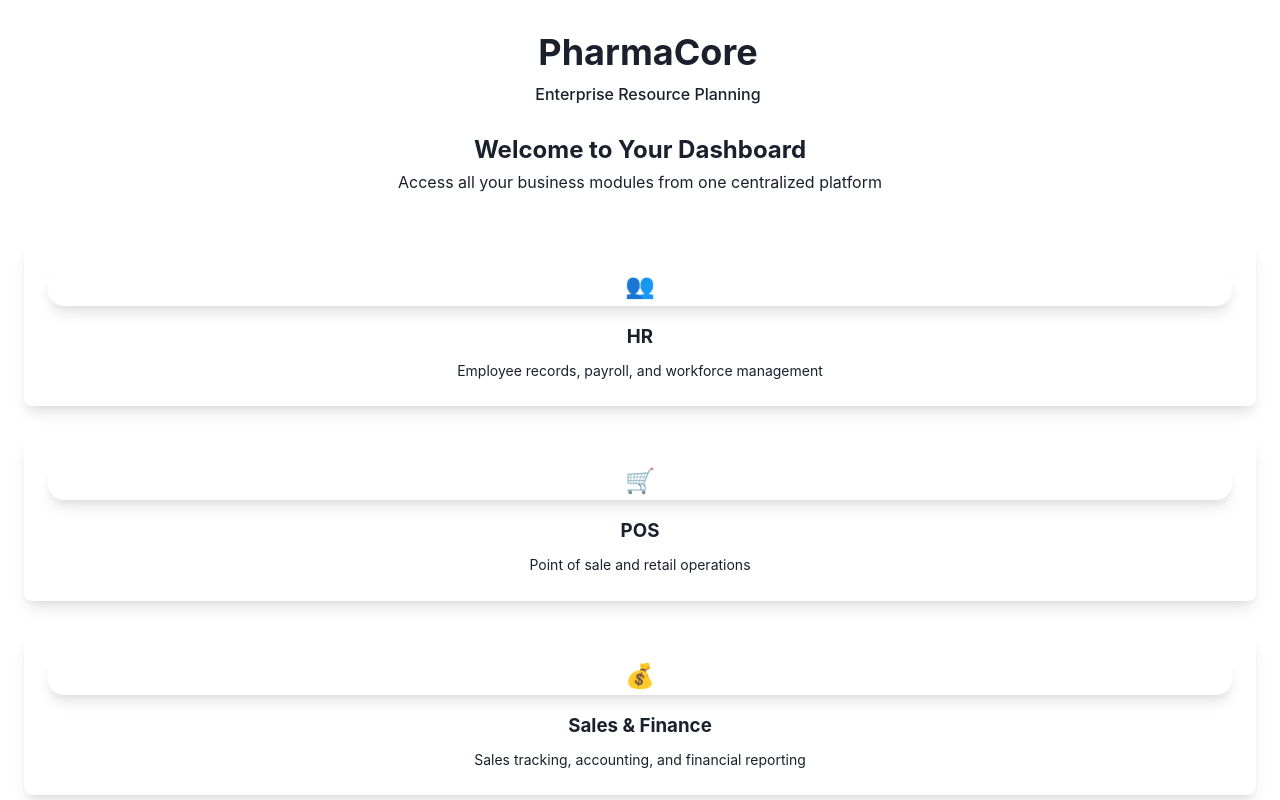
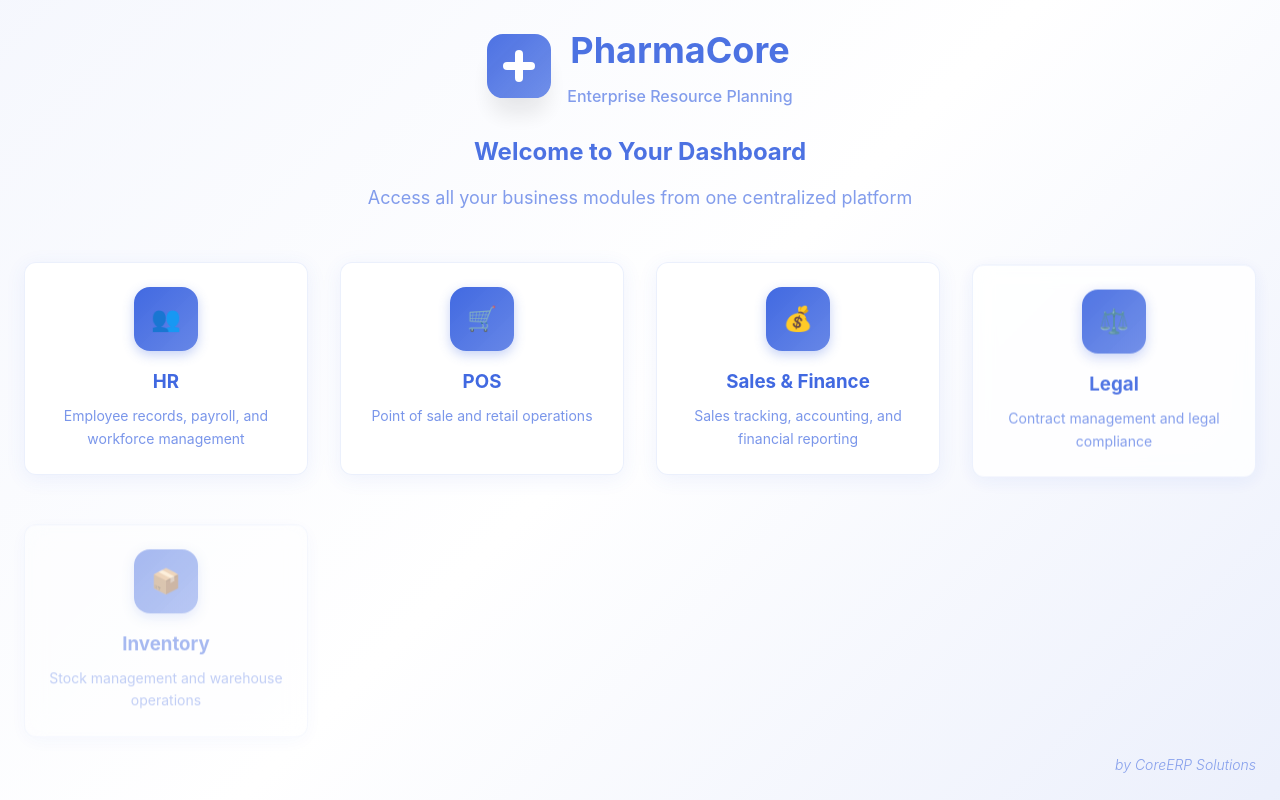
Before and after one commit to SeneshFitzroy/POWER_hackelite2.0, a React (Create React App) app: page / in a window 1280 px wide. Both pictures are taken after typing "name@example.com", "Sample123" into the empty fields and a click on the button "Sign In". Shown: the top 800 px of the page. Built offline with nearby package versions, Linux system fonts and the light colour scheme.

Commit message:
feat: Enhanced src/index.css, src/components/LoginScreen.js, src/components/ERPDashboard.js, public/images/npk-logo.png,  - Detailed changes: diff --git a/public/images/npk-logo.png b/public/i... at 18:55:11.93 Sun 09/07/2025

```diff
--- a/src/components/ERPDashboard.js
+++ b/src/components/ERPDashboard.js
@@ -10,18 +10,14 @@ function ModuleCard({ icon, title, description, delay, onClick }) {
 
   return (
     <div
-      className={`group cursor-pointer transition-all duration-500 hover:scale-105 hover:shadow-xl border-0 shadow-lg shadow-[#4169E1]/10 backdrop-blur-sm bg-white/80 hover:bg-white hover:shadow-[#4169E1]/20 rounded-lg ${
-        isVisible ? "opacity-100 translate-y-0" : "opacity-0 translate-y-8"
-      }`}
+      className={`module-card ${isVisible ? 'animate' : ''}`}
       onClick={onClick}
     >
-      <div className="p-6 text-center">
-        <div className="w-16 h-16 mx-auto mb-4 bg-gradient-to-br from-[#4169E1] to-[#4169E1]/80 rounded-2xl flex items-center justify-center text-white group-hover:scale-110 transition-transform duration-300 shadow-lg">
-          {icon}
-        </div>
-        <h3 className="font-bold text-[#4169E1] mb-2 group-hover:text-[#4169E1]/90 transition-colors">{title}</h3>
-        <p className="text-sm text-[#4169E1]/70 group-hover:text-[#4169E1]/80 transition-colors">{description}</p>
+      <div className="module-icon">
+        {icon}
       </div>
+      <h3 className="module-title">{title}</h3>
+      <p className="module-description">{description}</p>
     </div>
   )
 }
@@ -36,37 +32,37 @@ export default function ERPDashboard() {
 
   const modules = [
     {
-      icon: <span className="text-2xl">👥</span>,
+      icon: <span style={{fontSize: '1.5rem'}}>👥</span>,
       title: "HR",
       description: "Employee records, payroll, and workforce management",
     },
     {
-      icon: <span className="text-2xl">🛒</span>,
+      icon: <span style={{fontSize: '1.5rem'}}>🛒</span>,
       title: "POS",
       description: "Point of sale and retail operations",
     },
     {
-      icon: <span className="text-2xl">💰</span>,
+      icon: <span style={{fontSize: '1.5rem'}}>💰</span>,
       title: "Sales & Finance",
       description: "Sales tracking, accounting, and financial reporting",
     },
     {
-      icon: <span className="text-2xl">⚖️</span>,
+      icon: <span style={{fontSize: '1.5rem'}}>⚖️</span>,
       title: "Legal",
       description: "Contract management and legal compliance",
     },
     {
-      icon: <span className="text-2xl">📦</span>,
+      icon: <span style={{fontSize: '1.5rem'}}>📦</span>,
       title: "Inventory",
       description: "Stock management and warehouse operations",
     },
     {
-      icon: <span className="text-2xl">🚚</span>,
+      icon: <span style={{fontSize: '1.5rem'}}>🚚</span>,
       title: "Delivery",
       description: "Logistics and delivery management",
     },
     {
-      icon: <span className="text-2xl">⚙️</span>,
+      icon: <span style={{fontSize: '1.5rem'}}>⚙️</span>,
       title: "Administration",
       description: "System settings and user management",
     },
@@ -78,36 +74,29 @@ export default function ERPDashboard() {
   }
 
   return (
-    <div className="min-h-screen bg-gradient-to-br from-[#4169E1]/5 via-white to-[#4169E1]/10 p-6">
+    <div className="dashboard-screen">
       {/* Header */}
-      <div
-        className={`text-center mb-12 transition-all duration-1000 ${
-          headerVisible ? "opacity-100 translate-y-0" : "opacity-0 -translate-y-8"
-        }`}
-      >
+      <div className={`dashboard-header ${headerVisible ? 'animate' : ''}`}>
         {/* Logo and Title */}
-        <div className="flex items-center justify-center mb-6">
-          <div className="w-16 h-16 bg-gradient-to-br from-[#4169E1] to-[#4169E1]/80 rounded-2xl flex items-center justify-center mr-4 shadow-xl">
-            <div className="relative">
-              <div className="w-8 h-2 bg-white rounded-full"></div>
-              <div className="w-2 h-8 bg-white rounded-full absolute top-1/2 left-1/2 transform -translate-x-1/2 -translate-y-1/2"></div>
-            </div>
+        <div className="dashboard-logo-title">
+          <div className="dashboard-logo">
+            <div className="dashboard-cross"></div>
           </div>
           <div>
-            <h1 className="text-4xl font-bold text-[#4169E1] mb-1">PharmaCore</h1>
-            <p className="text-[#4169E1]/70 font-medium">Enterprise Resource Planning</p>
+            <h1 className="dashboard-title">PharmaCore</h1>
+            <p className="dashboard-subtitle">Enterprise Resource Planning</p>
           </div>
         </div>
 
-        <div className="max-w-2xl mx-auto">
-          <h2 className="text-2xl font-bold text-[#4169E1] mb-3">Welcome to Your Dashboard</h2>
-          <p className="text-[#4169E1]/70 text-lg">Access all your business modules from one centralized platform</p>
+        <div className="dashboard-welcome">
+          <h2 className="dashboard-welcome-title">Welcome to Your Dashboard</h2>
+          <p className="dashboard-welcome-text">Access all your business modules from one centralized platform</p>
         </div>
       </div>
 
       {/* Modules Grid */}
       <div className="max-w-7xl mx-auto">
-        <div className="grid grid-cols-1 md:grid-cols-2 lg:grid-cols-3 xl:grid-cols-4 gap-8">
+        <div className="modules-grid">
           {modules.map((module, index) => (
             <ModuleCard
               key={module.title}
@@ -122,8 +111,8 @@ export default function ERPDashboard() {
       </div>
 
       {/* Footer */}
-      <div className="absolute bottom-6 right-6">
-        <p className="text-[#4169E1]/60 italic text-sm font-light">by CoreERP Solutions</p>
+      <div className="footer-text">
+        <p>by CoreERP Solutions</p>
       </div>
     </div>
   )
--- a/src/components/LoginScreen.js
+++ b/src/components/LoginScreen.js
@@ -1,4 +1,6 @@
 import React, { useState } from "react"
+// Uncomment the line below if you put the logo in src/assets/images/
+// import npkLogo from "../assets/images/npk-logo.png"
 
 export default function LoginScreen({ onLoginSuccess }) {
   const [email, setEmail] = useState("")
@@ -45,9 +47,17 @@ export default function LoginScreen({ onLoginSuccess }) {
     <div className="login-screen">
       <div className="login-card">
         <div className="p-6 pb-4">
-          {/* Company Brand Placeholder */}
-          <div className="login-brand">
-            <span className="login-brand-text">Company Brand Here</span>
+          {/* Company Brand Logo */}
+          <div className="login-brand-logo">
+            <img
+              src="/images/npk-logo.png"
+              alt="NPK New Pharmacy"
+              style={{
+                maxHeight: '60px',
+                maxWidth: '100%',
+                objectFit: 'contain'
+              }}
+            />
           </div>
 
           <div className="text-center mb-6">
--- a/src/index.css
+++ b/src/index.css
@@ -387,6 +387,22 @@ body {
   margin-bottom: 1.5rem;
 }
 
+.login-brand-logo {
+  width: 100%;
+  padding: 1rem;
+  border: none;
+  height: auto;
+  display: flex;
+  align-items: center;
+  justify-content: center;
+}
+
+.login-brand-logo img {
+  max-height: 60px;
+  max-width: 100%;
+  object-fit: contain;
+}
+
 .login-brand-text {
   color: rgba(65, 105, 225, 0.7);
   font-size: 0.875rem;
```
Also changed, not shown: public/images/npk-logo.png (added).
